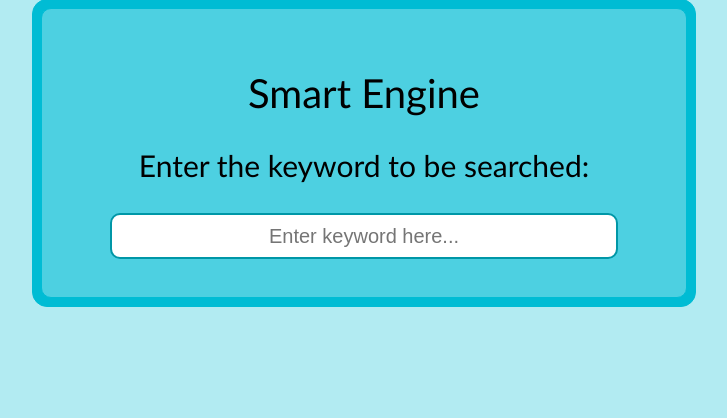
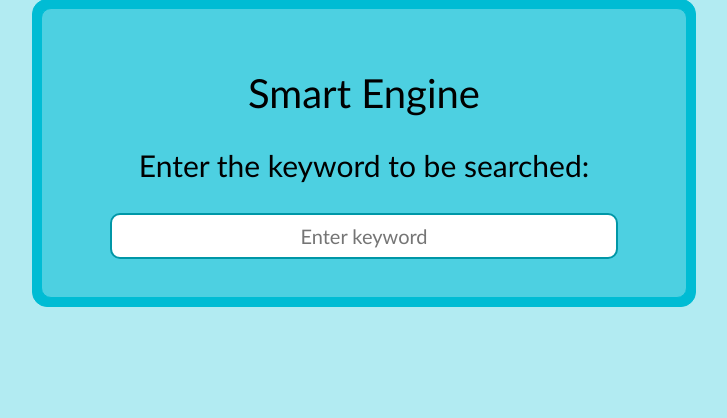
Before and after one commit to SridharPandian/Smart-PDF-Engine, a Django app: page / in a window 1280 px wide. Shown: the part 151-569 px from the top of the page, without its empty margins (276-1003 px from the left). Run offline with Django 3.2, Linux system fonts and the light colour scheme.

Commit message:
Added minor changes.

```diff
--- a/dictionary/templates/dictionary/search.html
+++ b/dictionary/templates/dictionary/search.html
@@ -47,6 +47,7 @@
             border: 2px solid #0097a7;
             border-radius: 10px;
             font-size: 20px;
+            font-family: 'Trebuchet MS';
         }
         body {
             background: #b2ebf2;
@@ -60,7 +61,7 @@
             <p class="search-name">Smart Engine</p>
             <p class="search-title">Enter the keyword to be searched:</p>
             <form class="input-text-box-form" action=wordDetail method="GET" >
-                <input class="input-text-box" type="text" name="input_word" placeholder="Enter keyword here...">
+                <input class="input-text-box" type="text" name="input_word" placeholder="Enter keyword">
             </form>
             <br>
             {% if error_message %}
--- a/dictionary/templates/dictionary/word.html
+++ b/dictionary/templates/dictionary/word.html
@@ -77,6 +77,7 @@
             border: 2px solid #0097a7;            border-radius: 15px;
             height: 30px;
             width: 200px;
+            font-family: 'Trebuchet MS';
         }
         .search-span {
             font-family: 'Trebuchet MS';
```
